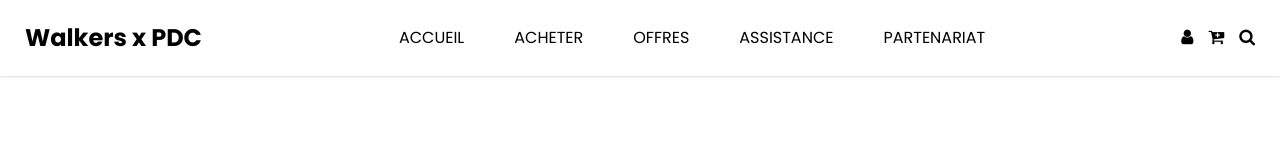
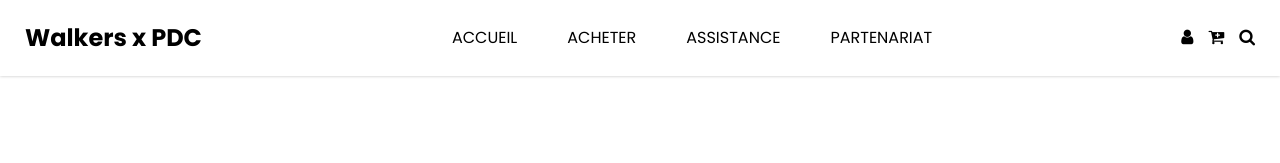
Before and after one commit to MN211DSL/camera_co-in, a plain HTML site: page watches.html in a window 1280 px wide. Shown: the top 163 px of the page. Drawn offline with nearby package versions, Linux system fonts and the light colour scheme.

Commit message:
Update watches.html

```diff
--- a/watches.html
+++ b/watches.html
@@ -56,9 +56,6 @@
               </li>
               <li class="nav-item active">
                 <a class="nav-link" href="watches.html"> Acheter <span class="sr-only">(current)</span></a>
-              </li>
-              <li class="nav-item">
-                <a class="nav-link" href=""> Offres </a>
               </li>
               <li class="nav-item">
                 <a class="nav-link" href="about.html"> ASSISTANCE </a>
```
